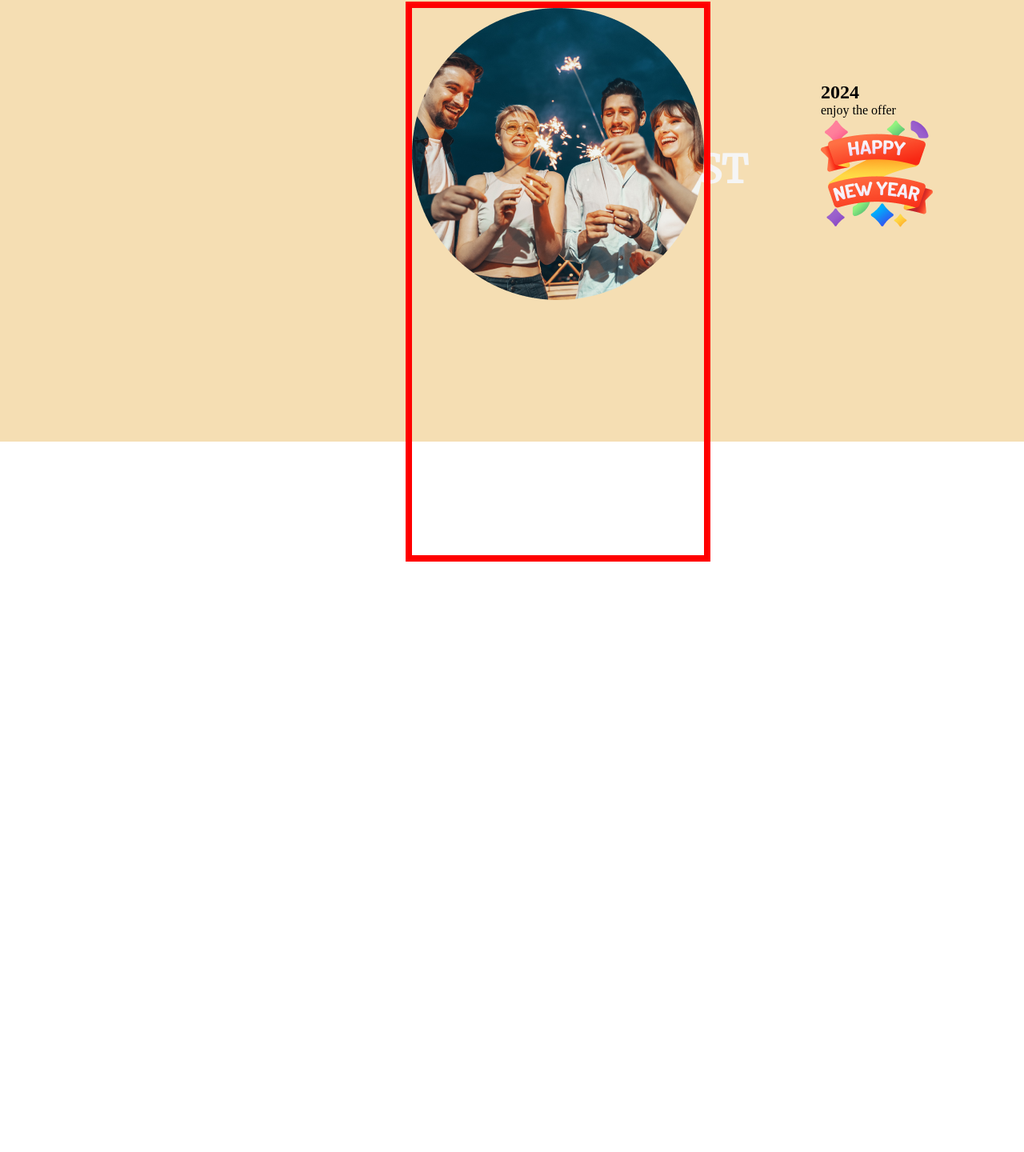
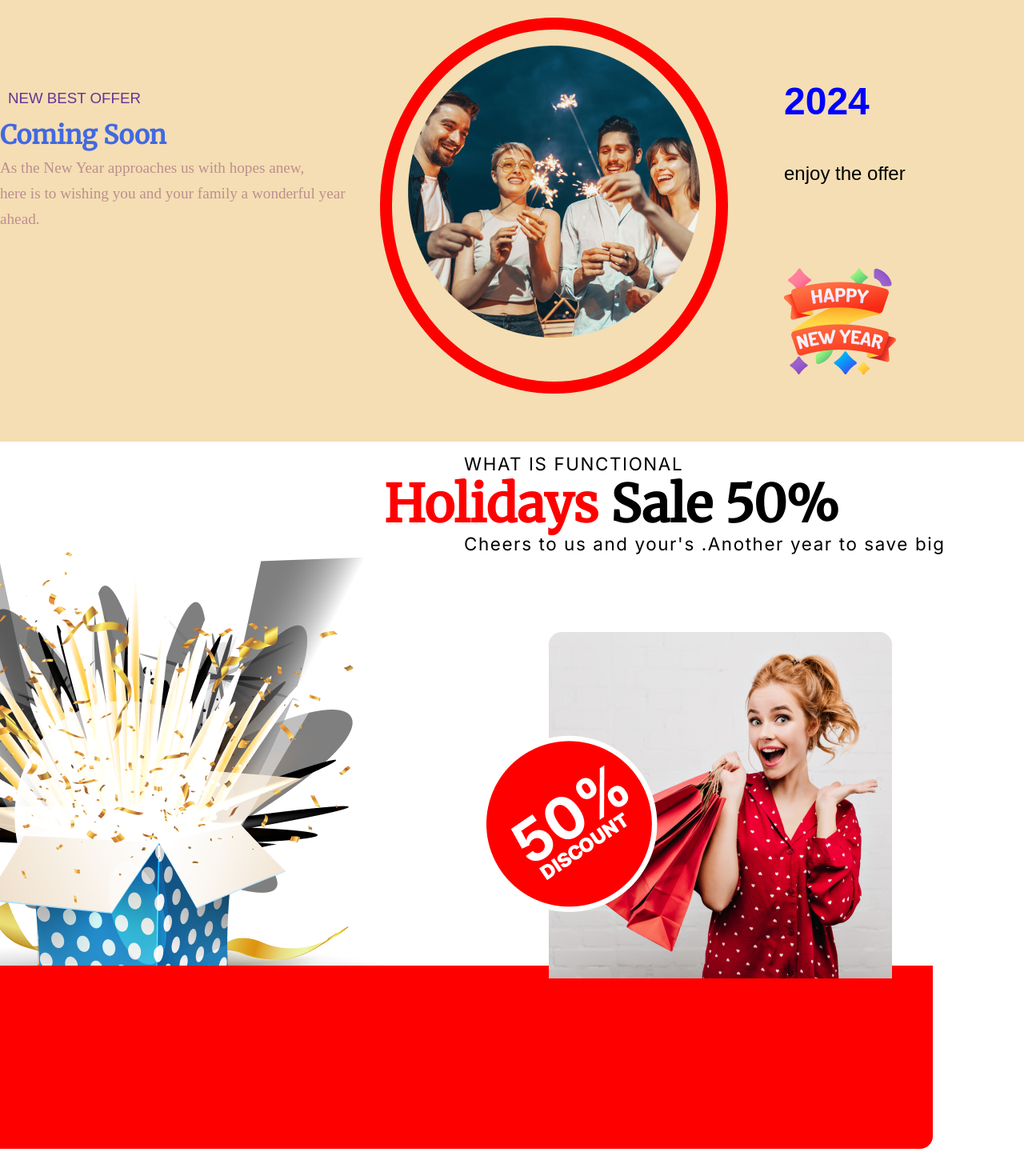
Before and after one commit to NahiyaNasir/new-misson, a plain HTML site: page index.html in a window 1280 px wide. Shown: the part 2817-4257 px from the top of the page at 80% size. Before the commit the page ends 3619 px from the top, so only its background shows below. Drawn offline with Linux system fonts and the light colour scheme.

Commit message:
changes added

```diff
--- a/index.css
+++ b/index.css
@@ -163,14 +163,127 @@ margin-left: 150px;
 }
 .offer-img{
   position: relative;
-  top: 150px;
+  top: 170px;
   margin-right: 150px;
 
-  border: 50%;
-  border:  8px solid  red;
+  border-width: 300px;
+  height: 400px;
+border-radius: 50%;
+border:  15px solid red;
+padding: 20px;
+
 }
 .offer-desc{
   position: relative;
   top: 250px;
   right: 80px;
 }
+.offer-desc img{
+ margin-top: 100px;
+ margin-right: 80px;
+ height: 140px;
+ width: 140px;
+
+}
+.offer-desc h1{
+  font-size: 3rem;
+  font-family: sans-serif;
+  line-height: 50px;
+  color: blue;
+  font-weight: 700;
+}
+.offer-desc p{
+  font-size: 1.5rem;
+  font-family: sans-serif;
+  font-weight: 400;
+  line-height: 30px;
+  margin-top: 50px;
+}
+.offer{
+  position: relative;
+  top: 250px;
+}
+.offer h3{
+  font-weight: 500;
+  font-family: fantasy;
+  font-size: 1.2;
+  color: rebeccapurple;
+  padding: 10px;
+
+
+}
+.offer h1{
+
+  font-family: 'Merriweather';
+  font-weight: 900;
+  font-size: 2rem;
+  line-height: 50px;
+  color:royalblue;
+
+}
+.offer p{
+  font-family:inherit ;
+  font-weight: 300;
+  font-size: 1.2rem;
+  line-height: 32px;
+  color: rosybrown;
+}
+.sale{
+  display: flex;
+  justify-content: center;
+
+
+
+
+
+
+}
+.img1{
+  position: relative;
+}
+
+
+.img2{
+  position: relative;
+  top: 100px;
+  bottom: 500px;
+  right:400px
+
+}
+
+.img3{
+  position: absolute;
+  bottom: 500px;
+right: 250px;
+}
+.img4{
+position: relative;
+bottom: 150px;
+left: 80px;
+height: 230px;
+}
+
+.sale-heading p{
+  font-weight: 500;
+  font-family: Inter;
+  line-height: 20px;
+  font-size: 1.4rem;
+  padding-left: 580px;
+  letter-spacing: 0.1rem;
+}
+.sale-heading h4{
+   font-size: 4rem;
+   font-weight: 900;
+   font-family: Merriweather;
+   padding-left: 480px;
+
+
+
+}
+.sale-des{
+   font-weight: 500;
+  font-family: Inter;
+  font-size: 1.2rem;
+  line-height: 25px;
+  padding-left: 480px;
+}
--- a/index.html
+++ b/index.html
@@ -71,7 +71,7 @@
     </section>
     <section class="section" >
       <div class="offer">
-        <h2>NEW BEST OFFER</h2>
+        <h3>NEW BEST OFFER</h3>
         <h1>Coming Soon</h1>
         <p>As the New Year approaches us with hopes anew,  <br>here is to wishing you and your family a wonderful year ahead.</p>
 
@@ -84,6 +84,35 @@
         <p>enjoy the offer</p>
         <img src="assets/Group 96.png" alt="">
       </div>
+    </section> <br>
+    <section  class="sale-heading">
+          <p>WHAT IS FUNCTIONAL</p>
+          <h4><span style="color: red;">Holidays</span> Sale 50%</h4>
+          <p class="sale-des">
+            Cheers to us and  your's .Another year to save big
+
+          </p>
+                <div class="sale">
+                  <div class="img1">
+                    <img src="assets/Group 75.png" alt="">
+                    <div class="img4">
+                      <img src="assets/Rectangle 2.png" alt="">
+                    </div>
+                  </div>
+
+                  <div class="img2">
+                    <img src=" assets/Rectangle 1.png" alt="">
+
+                   <div class="img3">
+                    <img src="assets/Group 44.png" alt="">
+                   </div>
+                  </div>
+
+
+                </div>
+
+
+
     </section>
    </main>
    <footer>
```
